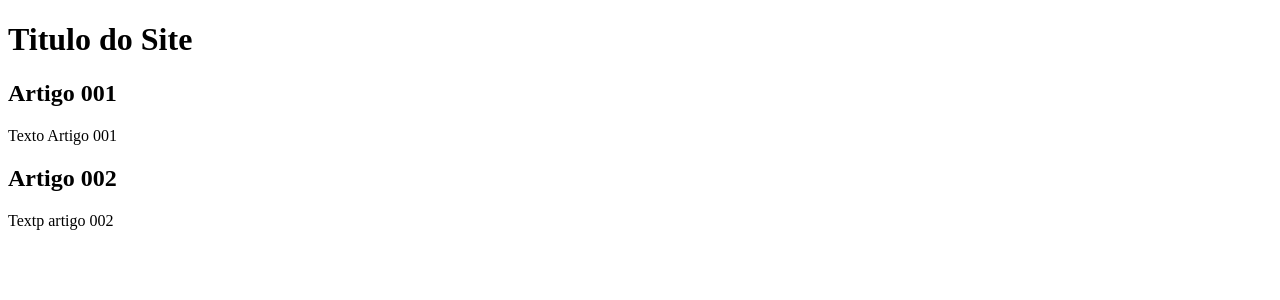
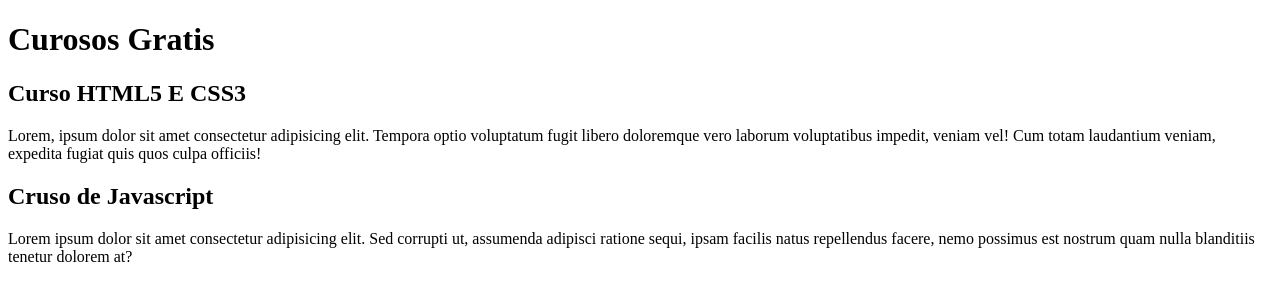
Before and after one commit to caiogomulski/Repositorio-Teste, a plain HTML site: page index.html in a window 1280 px wide. Drawn offline with Linux system fonts and the light colour scheme.

Commit message:
Escrevendo Conteudo

```diff
--- a/index.html
+++ b/index.html
@@ -8,17 +8,17 @@
 <body>
     <main>
         <header>
-            <h1>Titulo do Site</h1>
+            <h1>Curosos Gratis</h1>
         </header>
     </main>
 
     <article>
-        <h2>Artigo 001</h2>
-        <p>Texto Artigo 001</p>
+        <h2>Curso HTML5 E CSS3</h2>
+        <p>Lorem, ipsum dolor sit amet consectetur adipisicing elit. Tempora optio voluptatum fugit libero doloremque vero laborum voluptatibus impedit, veniam vel! Cum totam laudantium veniam, expedita fugiat quis quos culpa officiis!</p>
     </article>
     <article>
-        <h2>Artigo 002</h2>
-        <p>Textp artigo 002</p>
+        <h2>Cruso de Javascript</h2>
+        <p>Lorem ipsum dolor sit amet consectetur adipisicing elit. Sed corrupti ut, assumenda adipisci ratione sequi, ipsam facilis natus repellendus facere, nemo possimus est nostrum quam nulla blanditiis tenetur dolorem at?</p>
     </article>
 </body>
 </html>
```
